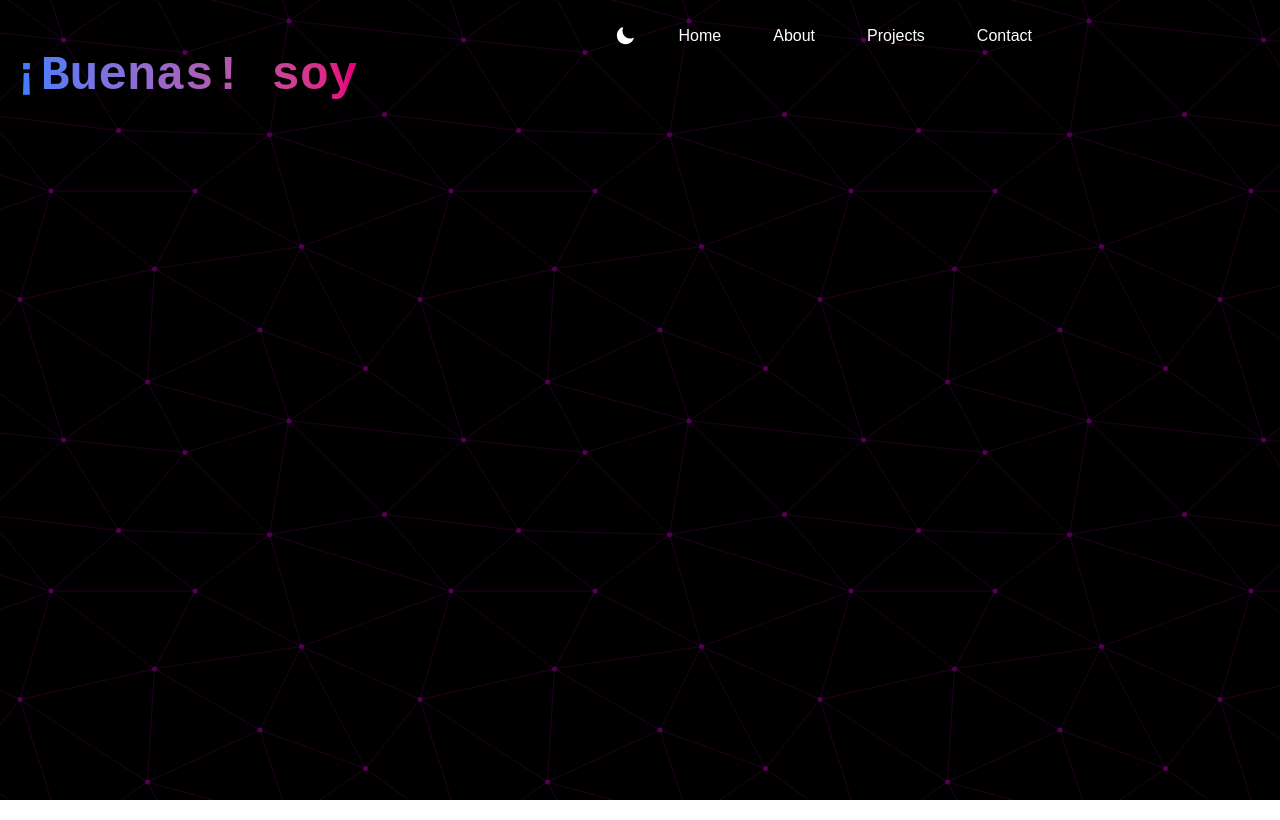
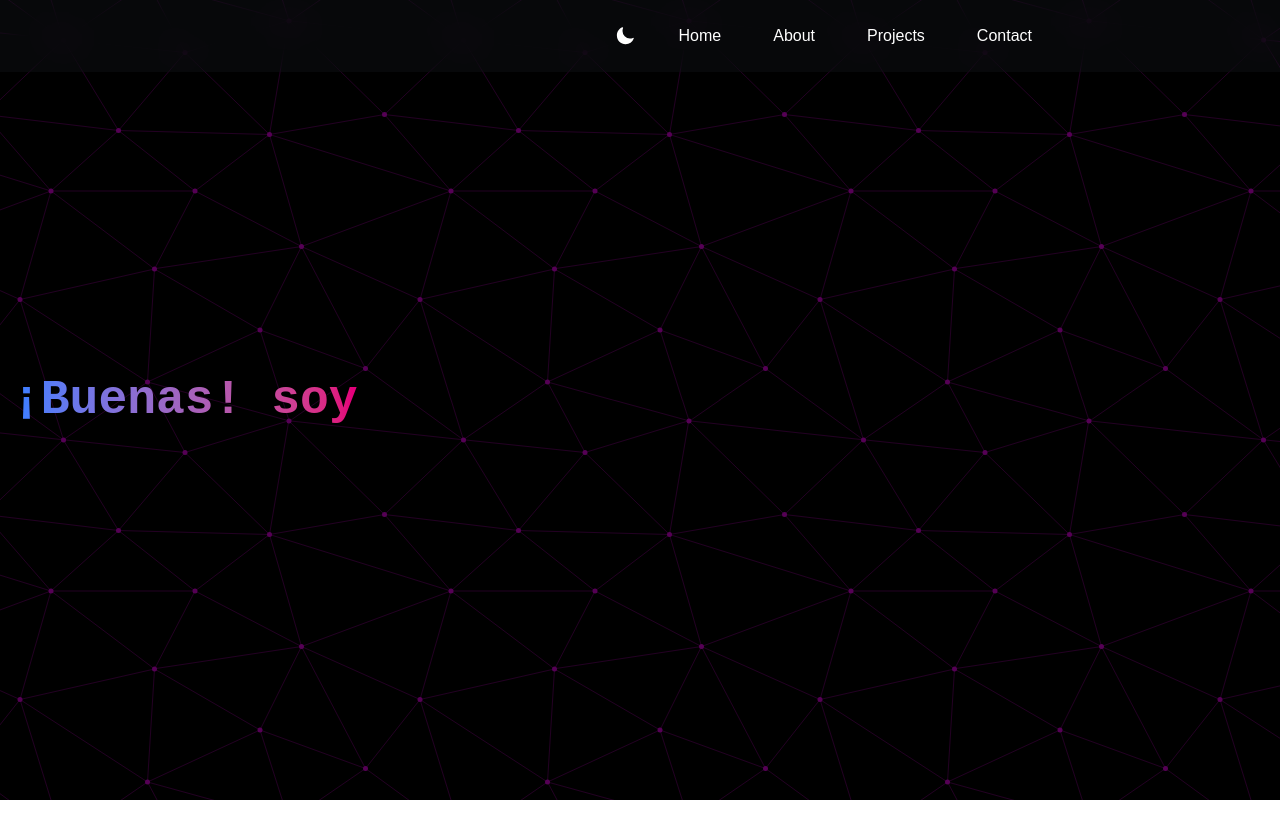
Before and after one commit to Camilo-Pal0/portfolio2, an Astro site: page / in a window 1280 px wide. Built offline with nearby package versions, Linux system fonts and the light colour scheme; Astro itself is replaced by a stand-in of ours.

Commit message:
testing 6

```diff
--- a/src/components/Header.astro
+++ b/src/components/Header.astro
@@ -4,7 +4,7 @@ import '../styles/troggleButton.css'
 ---
 
 <header
-class="fixed top-0 w-full"
+class="fixed top-0 w-full bg-gray-600/10 backdrop-blur-lg"
 >
     <!-- navbar -->
     <div
--- a/src/pages/index.astro
+++ b/src/pages/index.astro
@@ -8,14 +8,14 @@ import Layout from '../layouts/Layout.astro';
 <Layout>
 	<!-- Main content -->
 	<main
-	class="min-h-[100dvh] flex mt-5"
+	class="min-h-[100dvh] flex items-center"
 	>
 		<section
-		class="p-2"
+		class="flex items-center p-2"
 		>
 			<h1
 			id="typing-text"
-			class="font-monospace  max-w-5xl font-bold bg-gradient-to-r from-blue-500 to-pink-600 bg-clip-text text-transparent text-5xl my-5 p-1 animated"
+			class="font-monospace  max-w-5xl font-bold bg-gradient-to-r from-blue-500 to-pink-600 bg-clip-text text-transparent text-5xl p-1 animated"
 			></h1>
 		</section>
 	</main>
```
